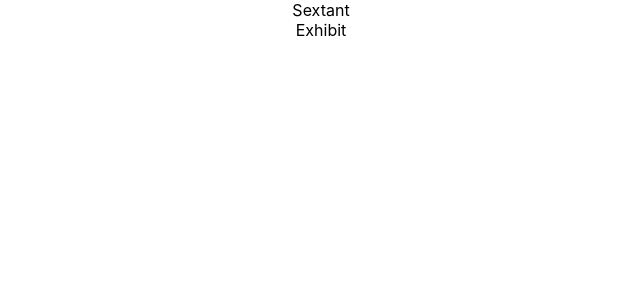
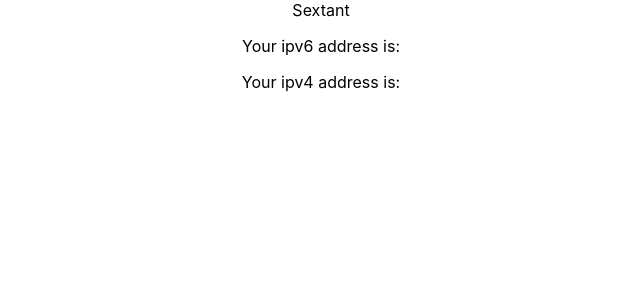
Before and after one commit to vagabond-systems/cisco-starter-repo, a React (Create React App) app in the folder sextant/: page / in a window 1280 px wide. Shown: the top 300 px of the page, without its empty margins (319-959 px from the left). Built offline with nearby package versions, Linux system fonts and the light colour scheme; no server answers.

Commit message:
Created components to display ip address based on ipv4 and ipv6

```diff
--- a/sextant/src/components/Exhibit.js
+++ b/sextant/src/components/Exhibit.js
@@ -1,8 +1,11 @@
 import React from 'react'
-
+import Network from './Network'
 function Exhibit() {
   return (
-    <div>Exhibit</div>
+    <div>
+        <Network protocol='ipv6'/>
+        <Network protocol='ipv4'/>
+    </div>
   )
 }
 
--- /dev/null
+++ b/sextant/src/components/Network.js
@@ -0,0 +1,27 @@
+import {React,useEffect,useState} from 'react'
+
+function Network(props) {
+    const [ipadd,setIp]=useState('')
+
+    useEffect(()=>{
+    if(props.protocol==='ipv6'){
+        fetch('https://api.ipify.org')
+            .then((response) => response.text())
+            .then((data) =>setIp(data))
+            .catch(err=>console.log(err))
+    }else{
+        fetch('https://api64.ipify.org')
+            .then((response) => response.text())
+            .then((data) =>setIp(data))
+            .catch(err=>console.log(err))
+    }
+},[])
+  return (
+    <div>
+        <p>Your {props.protocol} address is:{ipadd}</p>
+
+    </div>
+  )
+}
+
+export default Network
```
